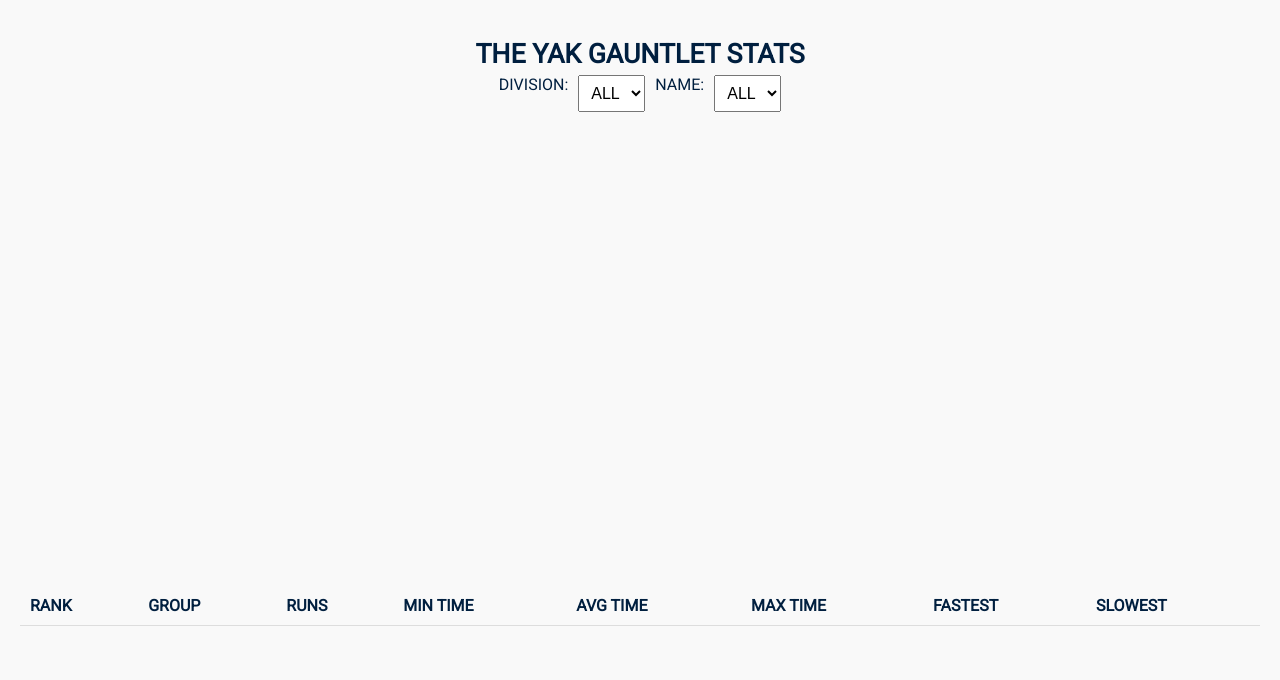
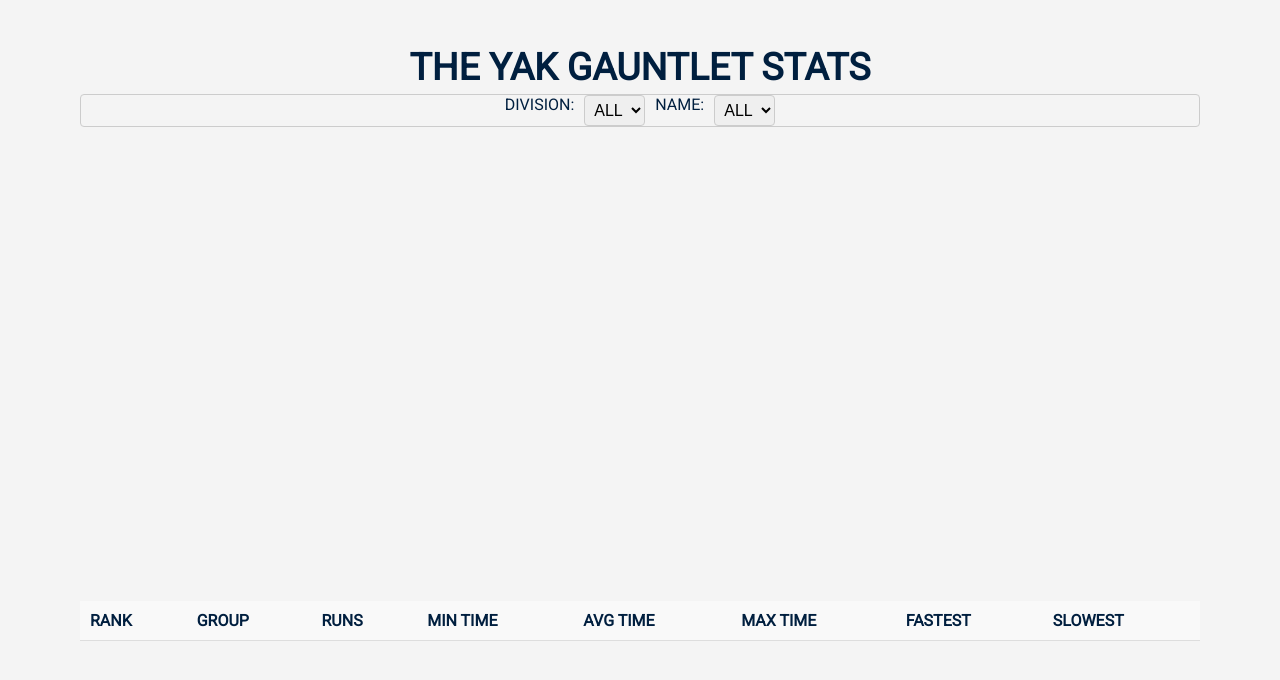
Before and after one commit to goatchase/yak-gauntlet, a plain HTML site: page stats.html in a window 1280 px wide. Drawn offline with nearby package versions, Linux system fonts and the light colour scheme; no server answers.

Commit message:
Update stats.html

```diff
--- a/stats.html
+++ b/stats.html
@@ -12,33 +12,45 @@
   <style>
     body {
       font-family: 'Roboto', sans-serif;
+      margin: 0;
+      padding-left: 80px;
+      padding-right: 80px;
+      padding-top: 20px;
+      background-color: #f4f4f4;
+      color: #001f3f;
       text-transform: uppercase;
-      background-color: #f9f9f9;
-      color: #001f3f;
-      padding: 20px;
-      margin: 0;
+      font-size: 12pt;
     }
 
     h1 {
-      font-size: 20pt;
+      font-size: 28pt;
       text-align: center;
       color: #001f3f;
       font-weight: bold;
       margin-bottom: 5px;
     }
-
+    .subtitle {
+      text-align: center;
+      font-size: 10pt;
+      margin-bottom: 20px;
+      color: #001f3f;
+    }
     #filters {
       margin-bottom: 20px;
       display: flex;
       flex-wrap: wrap;
       gap: 10px;
       justify-content: center;
+      border-radius: 4px;
+      border: 1px solid #ccc;
     }
 
     select {
-      font-size: 16px;
-      padding: 8px;
+      font-size: 1em;
+      padding: 5px;
       text-transform: uppercase;
+      border-radius: 4px;
+      border: 1px solid #ccc;
     }
 
     canvas {
```
